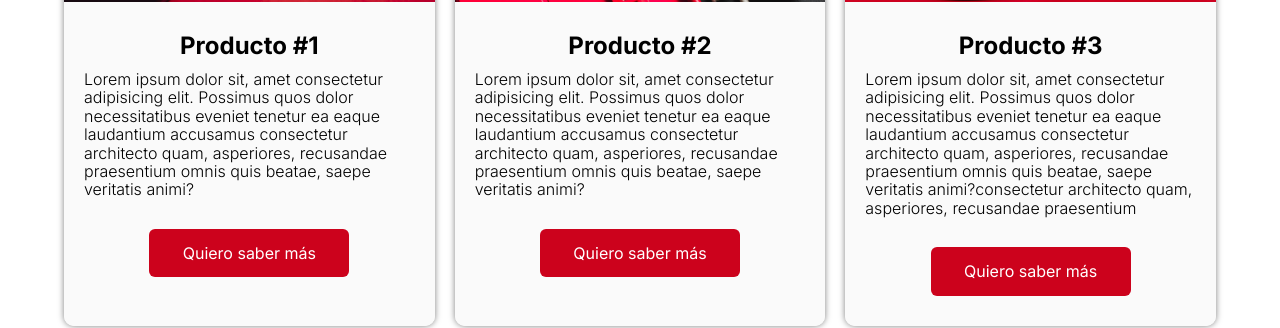
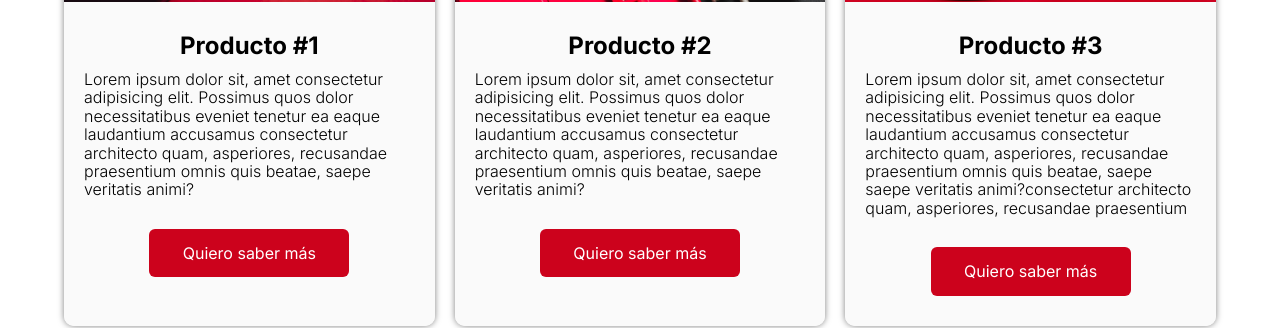
Before and after one commit to Alterlapsus/PracticaCards, a plain HTML site: page index.html in a window 1280 px wide. Shown: the part 336-664 px from the top of the page. Drawn offline with Linux system fonts and the light colour scheme.

```diff
--- a/index.html
+++ b/index.html
@@ -35,7 +35,7 @@
             <div class="card__container">
                 <h2 class="card__name">Producto #3</h2>
                 <div class="card__text">
-                  <p class="card__copy">Lorem ipsum dolor sit, amet consectetur adipisicing elit. Possimus quos dolor necessitatibus eveniet tenetur ea eaque laudantium accusamus consectetur architecto quam, asperiores, recusandae praesentium omnis quis beatae, saepe veritatis animi?consectetur architecto quam, asperiores, recusandae praesentium </p>
+                  <p class="card__copy">Lorem ipsum dolor sit, amet consectetur adipisicing elit. Possimus quos dolor necessitatibus eveniet tenetur ea eaque laudantium accusamus consectetur architecto quam, asperiores, recusandae praesentium omnis quis beatae, saepe saepe veritatis animi?consectetur architecto quam, asperiores, recusandae praesentium </p>
                 </div>
                 <a href="#" class="card__cta">Quiero saber más</a>
             </div>
```
